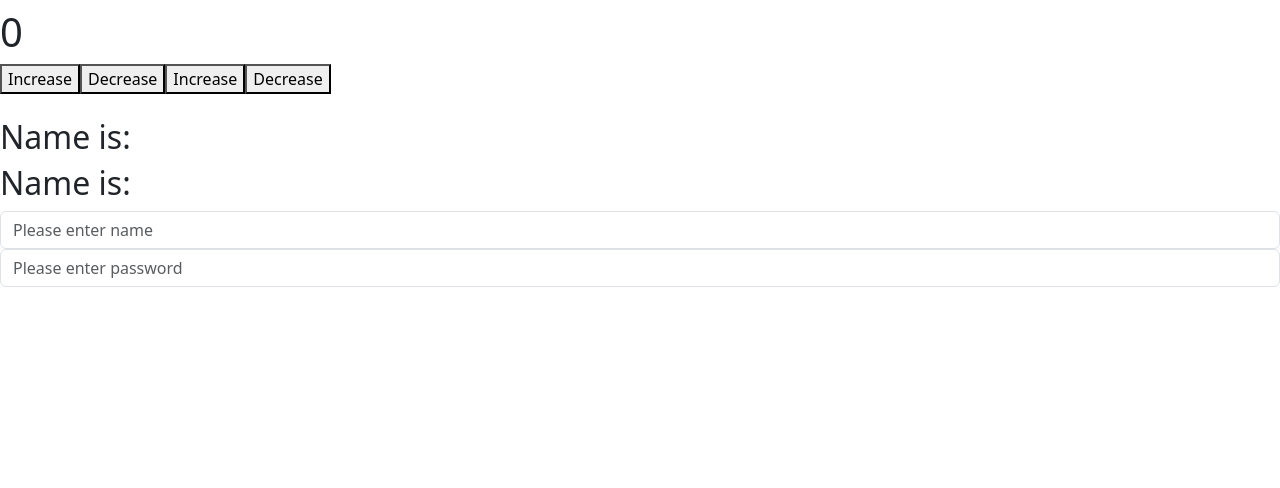
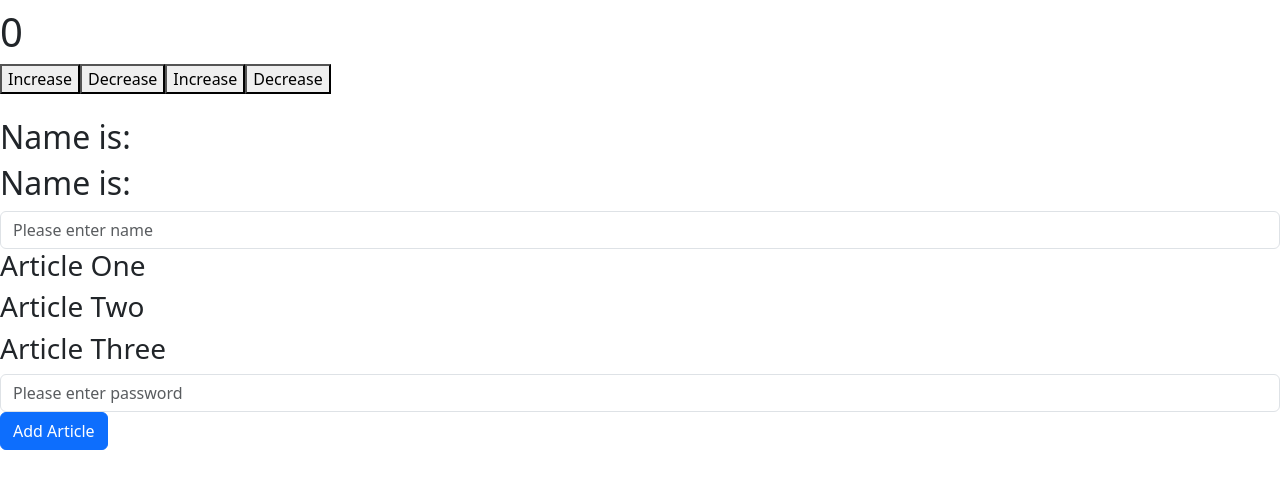
Before and after one commit to fgit-24/pp5-frontend, a React (Create React App) app in the folder frontend/: page / in a window 1280 px wide. Shown: the top 488 px of the page. Built offline with nearby package versions, Linux system fonts and the light colour scheme.

Commit message:
Add useState for array of articles

```diff
--- a/frontend/src/components/Counter2.js
+++ b/frontend/src/components/Counter2.js
@@ -5,6 +5,16 @@ const Counter2 = () => {
   const [text, setText] = useState("");
 
   const [info, setInfo] = useState({ name: "", email: "" });
+
+  const [articles, setArticles] = useState([
+    "Article One",
+    "Article Two",
+    "Article Three",
+  ]);
+
+  const addArticle = () => {
+    setArticles([...articles, "New Article"]);
+  };
 
   return (
     <div>
@@ -29,6 +39,10 @@ const Counter2 = () => {
         onChange={(e) => setInfo({ ...info, name: e.target.value })}
       />
 
+      {articles.map((article) => {
+        return <h3>{article}</h3>;
+      })}
+
       <input
         type="text"
         className="form-control"
@@ -36,6 +50,10 @@ const Counter2 = () => {
         value={info.passsword}
         onChange={(e) => setInfo({ ...info, email: e.target.value })}
       />
+
+      <button onClick={addArticle} className="btn btn-primary">
+        Add Article
+      </button>
     </div>
   );
 };
```
